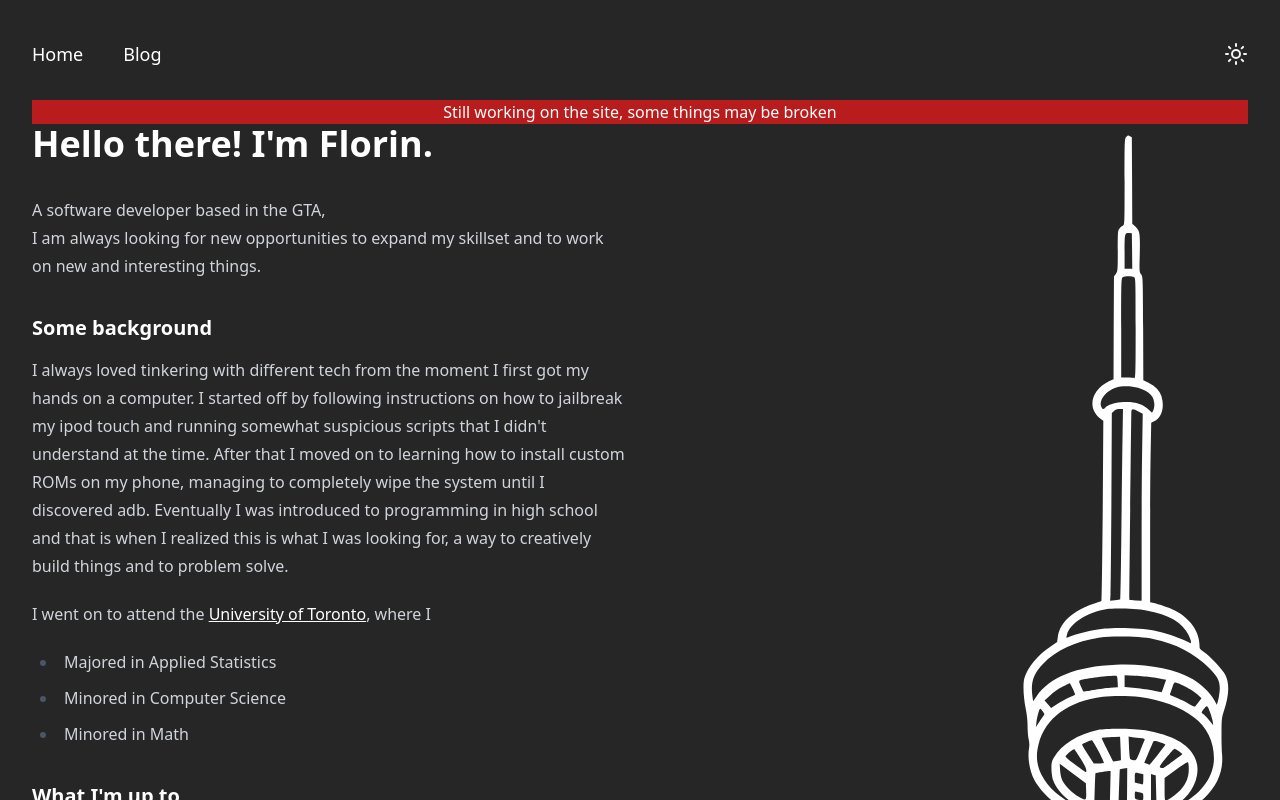
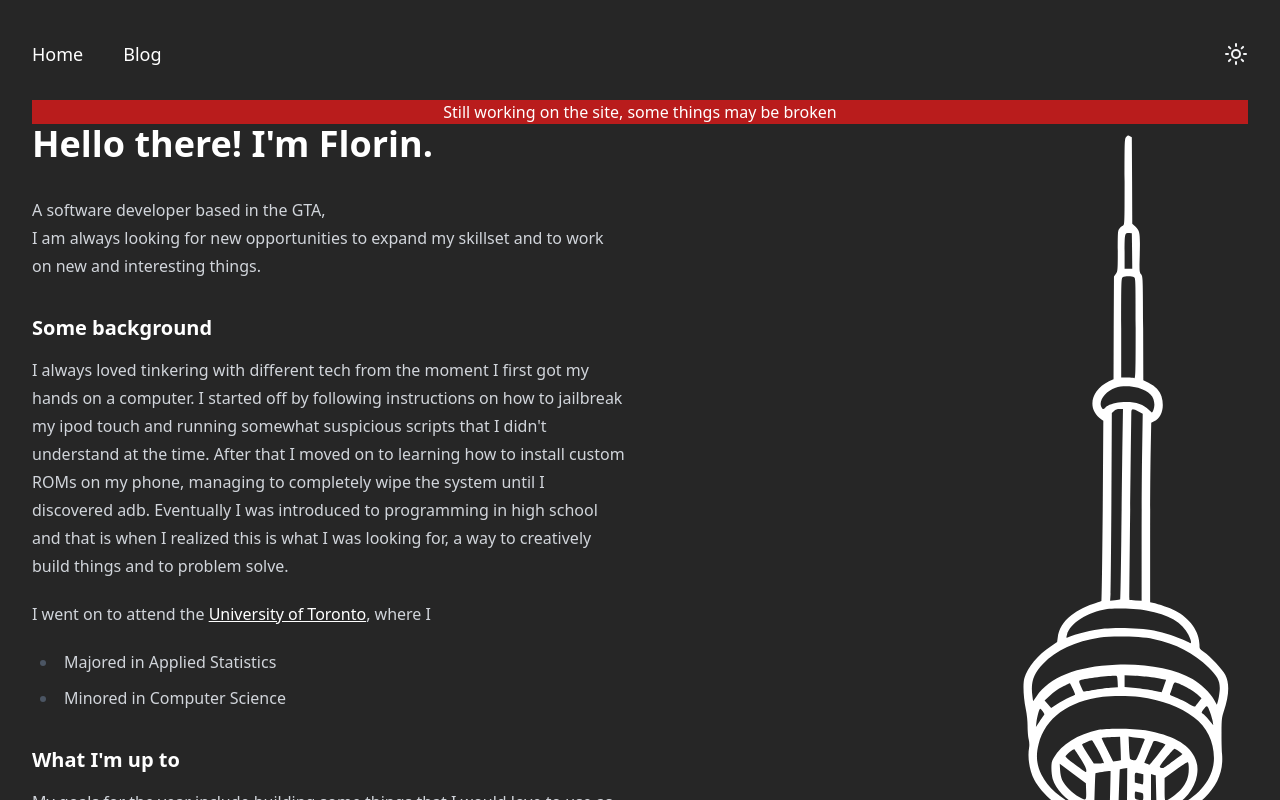
Before and after one commit to florinsalasan/another-portfolio, a Next.js app in the folder my-portfolio/: page / in a window 1280 px wide. Shown: the top 800 px of the page. Built offline with nearby package versions, Linux system fonts and the light colour scheme.

Commit message:
some small changes

```diff
--- a/my-portfolio/app/page.tsx
+++ b/my-portfolio/app/page.tsx
@@ -34,7 +34,6 @@ export default function Page() {
               <ul>
                 <li> Majored in Applied Statistics</li>
                 <li> Minored in Computer Science</li>
-                <li> Minored in Math</li>
               </ul>
             </div>
             <h3>What I&apos;m up to </h3>
```
Also changed, not shown: 1 other file (tests, documents, lock files or other folders).
